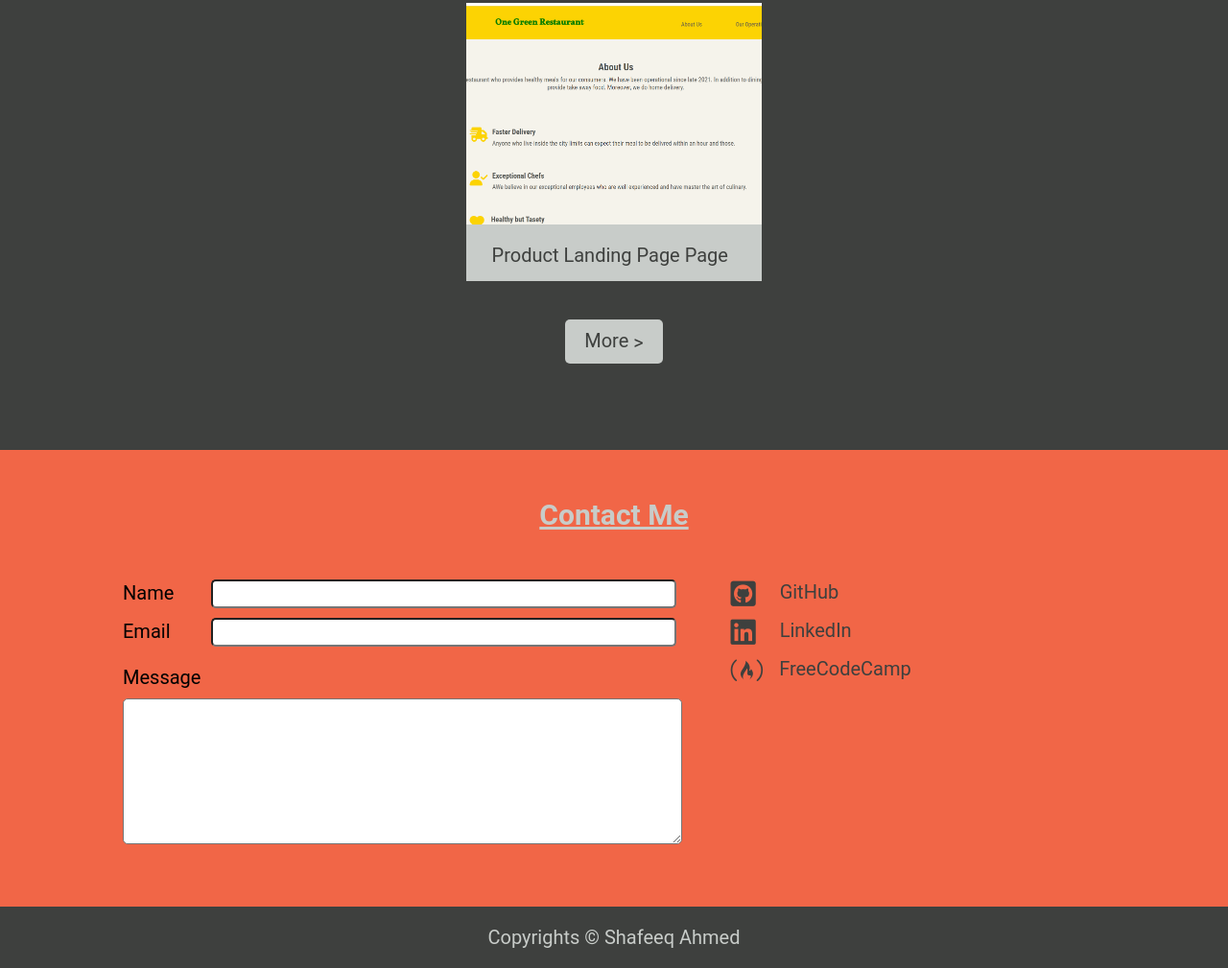
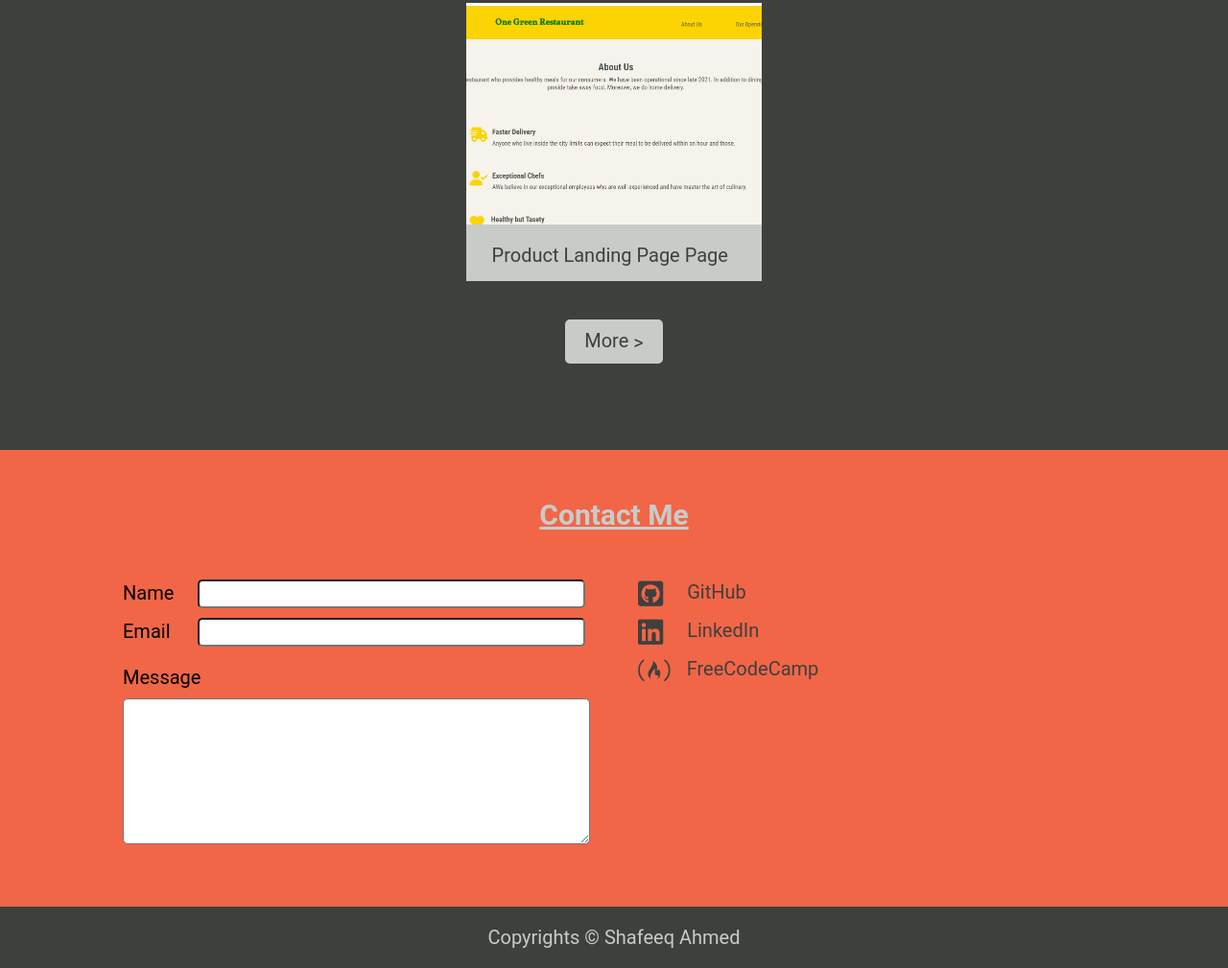
Before and after one commit to sahmed41/FCCPortfolioProject, a plain HTML site: page index.html in a window 1280 px wide. Shown: the part 1265-2274 px from the top of the page at 96% size. Drawn offline with Linux system fonts and the light colour scheme.

Commit message:
Issues fixed
Some errors were encountered after completion with responsiveness but they are fixed now.

```diff
--- a/index.html
+++ b/index.html
@@ -59,7 +59,7 @@
             </div>
             <div class="input-group">
               <label for="message">Message</label>
-              <textarea name="message" id="message" cols="60" rows="10"></textarea>
+              <textarea name="message" id="message" rows="10"></textarea>
             </div>
           </form>
         </div>
--- a/styles.css
+++ b/styles.css
@@ -195,6 +195,7 @@ h2 {
 
 #contact input, #contact textarea {
   border-radius: 5px;
+  width: 100%;
 }
 
 
@@ -245,6 +246,16 @@ footer p {
 }
 /* ------------ */
 /* Media Query */
+@media (min-width: 720px) {
+  #project-tiles {
+    flex-direction: row;
+  }
+
+  .project-tile {
+    width: 48%;
+  }
+}
+
 @media (min-width: 960px) {
   /* Navbar Styles */
   #navbar {
@@ -293,13 +304,14 @@ footer p {
     column-gap: 50px;
   }
 
-  #contact-fomr {
+  #contact-form, #contact-info {
+    width: 48%;
+  }
+
+  #contact-form {
     align-self: center;
   }
 
-  #contact textarea {
-    width: 100%;
-  }
 
   /* ------------ */
 
```
